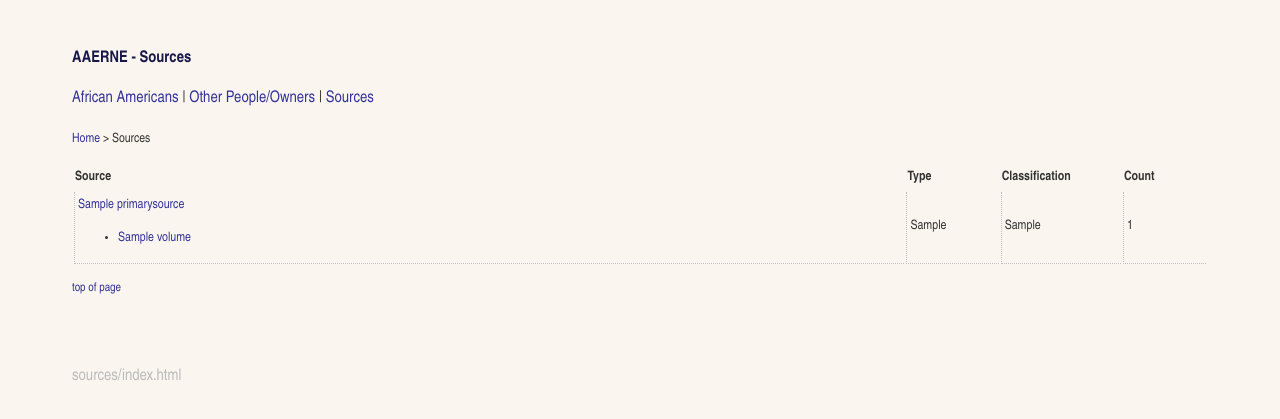
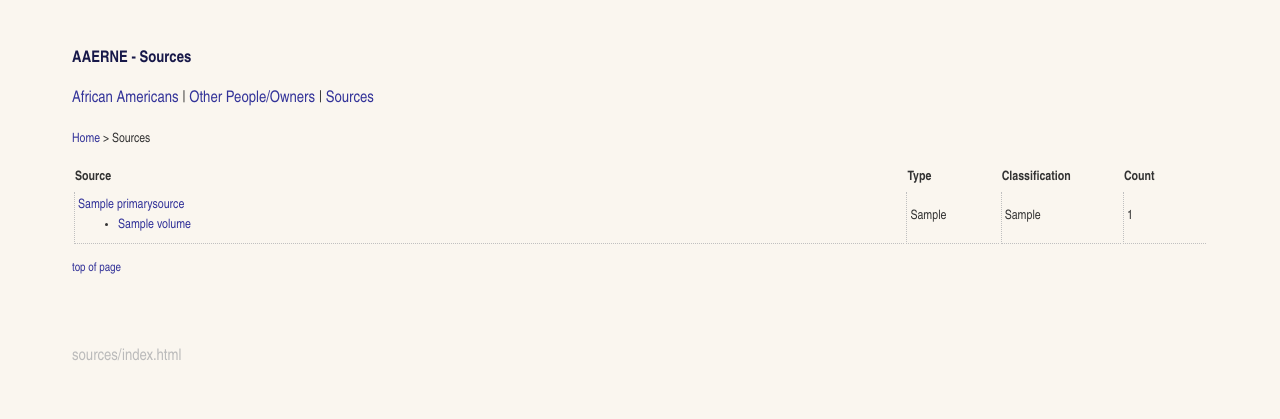
Before and after one commit to DigitalGizmo/aane_project, a Django app: template aane/templates/sources/index.html in a window 1280 px wide. Shown: the top 419 px of the page. Run offline with Django 3.2, Linux system fonts and the light colour scheme; the template is opened without the code that fills it: most values are stand-ins (such as "Sample title", 1, 10 or a date in 2020).

Commit message:
Volume anchor tags from single source list

```diff
--- a/aane/local_static/common/aane_style.css
+++ b/aane/local_static/common/aane_style.css
@@ -81,3 +81,8 @@ nav ul	{
 	margin: none;
 	margin-block-end: .1em;
 }
+
+.volume-sublist {
+	margin-block-start: 0em;
+	margin-block-end: .5em;
+}
--- a/aane/templates/sources/index.html
+++ b/aane/templates/sources/index.html
@@ -27,10 +27,13 @@
 					{{ primarysource.title|safe }}
 				</a>
 
-				<ul >
+				<ul class="volume-sublist">
 					{% for volume in primarysource.volume_set.all %}
 					<li class="source-volumes">
-						<a href="{% url 'sources:volume_detail' volume.id %}">
+
+						{% comment %} <a href="{% url 'sources:volume_detail' volume.id %}"> {% endcomment %}
+						<a href="{% url 'sources:source_detail' primarysource.id %}#{{ volume.id }}">
+
 							{{ volume.title|safe }}
 						</a>
 					</li>
--- a/aane/templates/sources/source_detail.html
+++ b/aane/templates/sources/source_detail.html
@@ -93,7 +93,7 @@
 	{% comment %} Experimental Volume Headings {% endcomment %}
 
 	{% for volume in primarysource.volume_set.all %}
-		<h3 class="volume-heading">
+		<h3 id="{{ volume.id }}"  class="volume-heading">
 			Volume: {{ volume.title }} PVMA#: {%  firstof volume.other_accession_num "-" %}
 			Date range:
 				{% firstof volume.year_start "--" %} to
```
